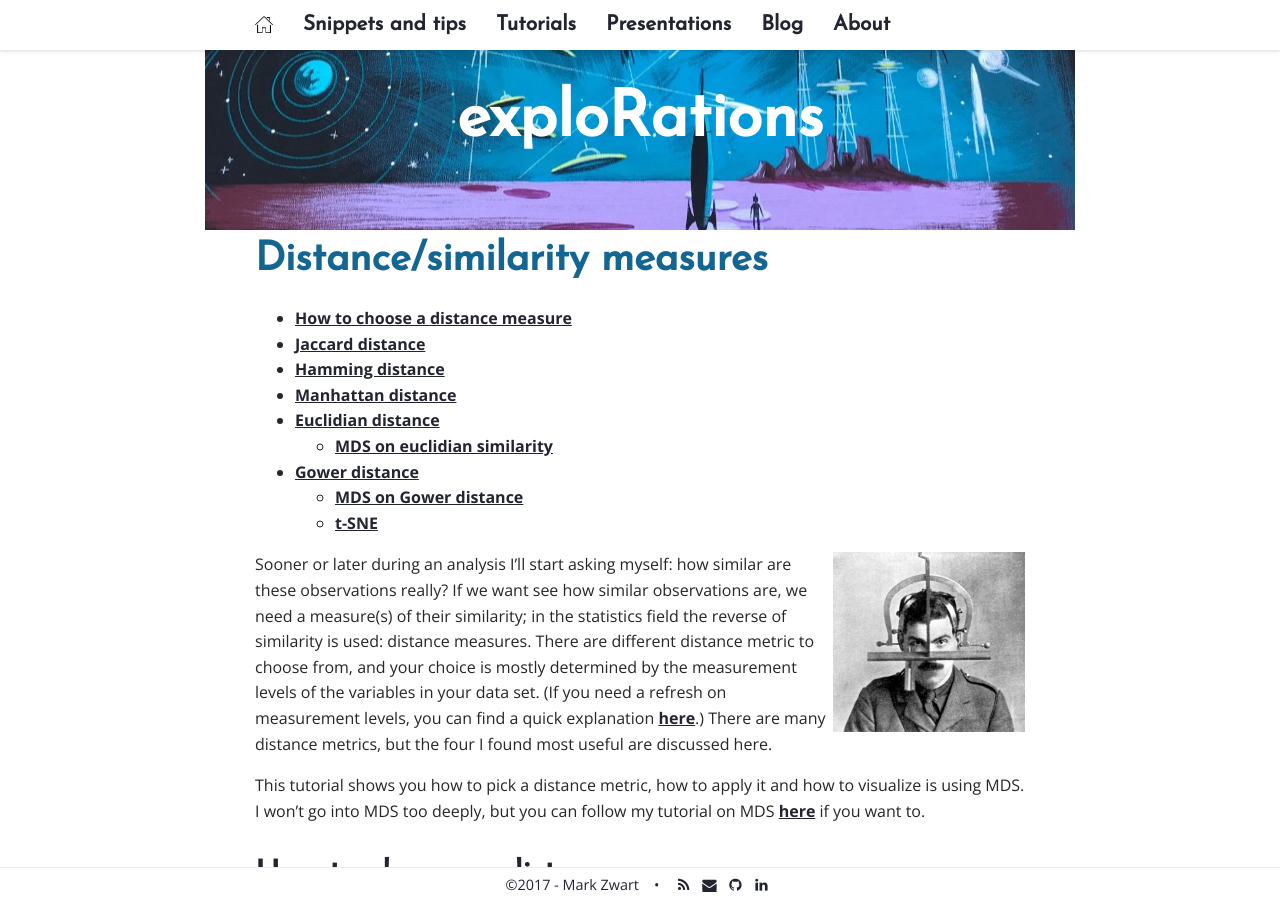
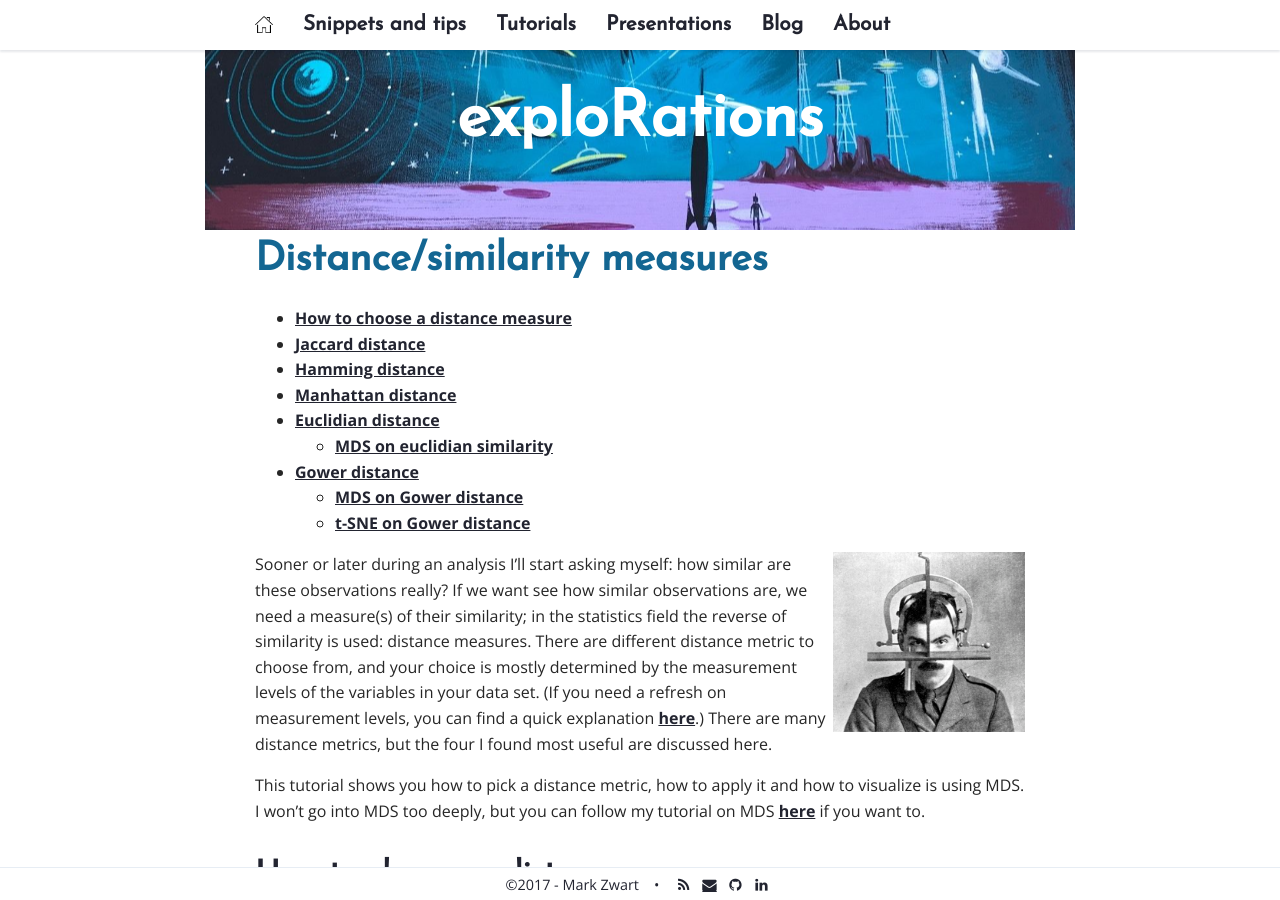
Before and after one commit to mark-me/mark-me.github.io, a Jekyll site: the page built from _pages/tutorials/distance-measures/distance-measures.md, in a window 1280 px wide and 900 px high. Built offline with Jekyll 4.4.1, drawn with Linux system fonts in a browser that asks for light colours; nearby versions of some CDN libraries; comment, search, counter and statistics services are not loaded; some of the changed text lies outside the part shown.

Commit message:
Update distance-measures.md

````diff
--- a/_pages/tutorials/distance-measures/distance-measures.md
+++ b/_pages/tutorials/distance-measures/distance-measures.md
@@ -222,7 +222,7 @@ ggplot(df_mds_movies, aes(x, y)) +
 <i class='fa fa-search-plus '></i> Zoom</a>
 {: refdef}
 
-## t-SNE
+## t-SNE on Gower distance
 
 ```r
 library(Rtsne)
````
